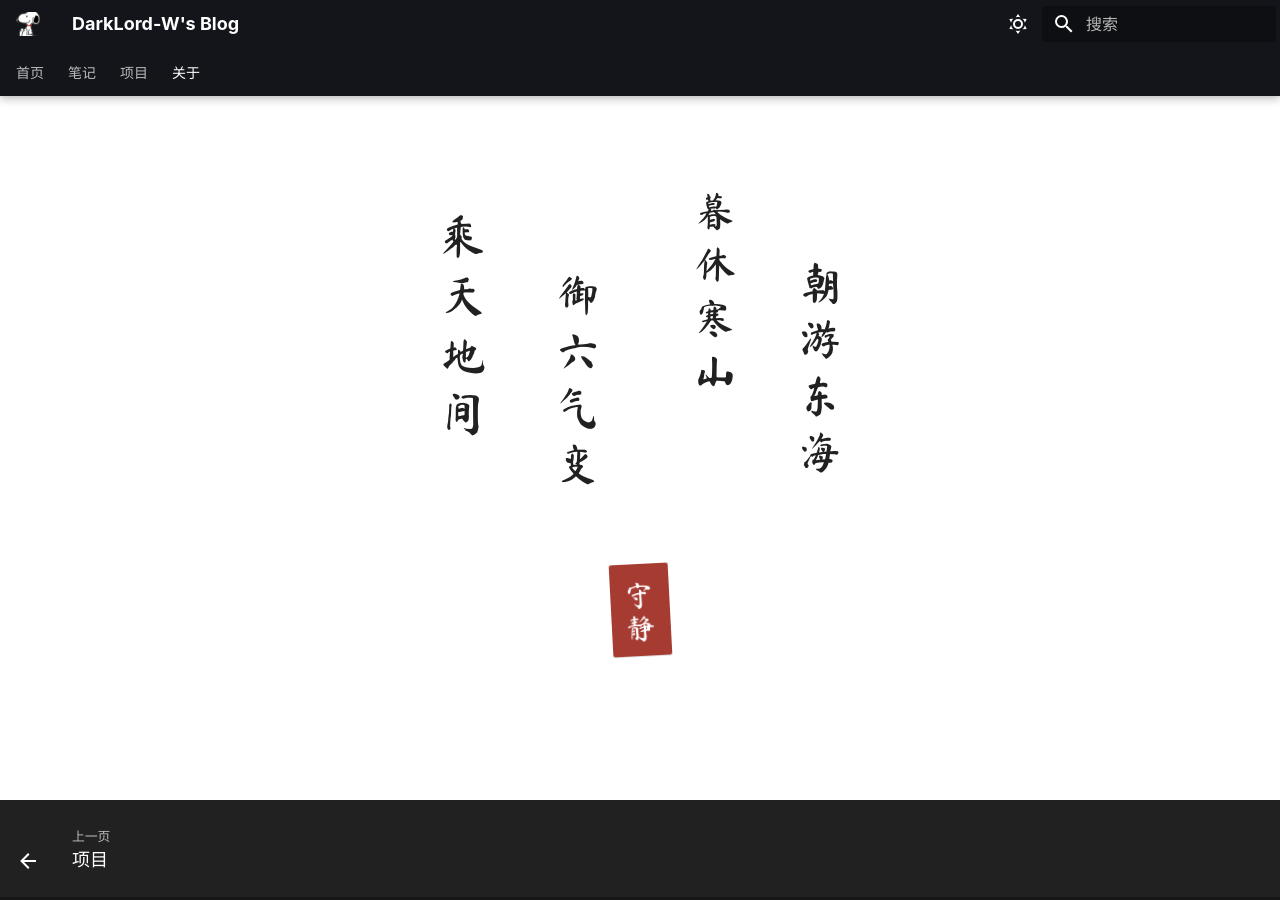
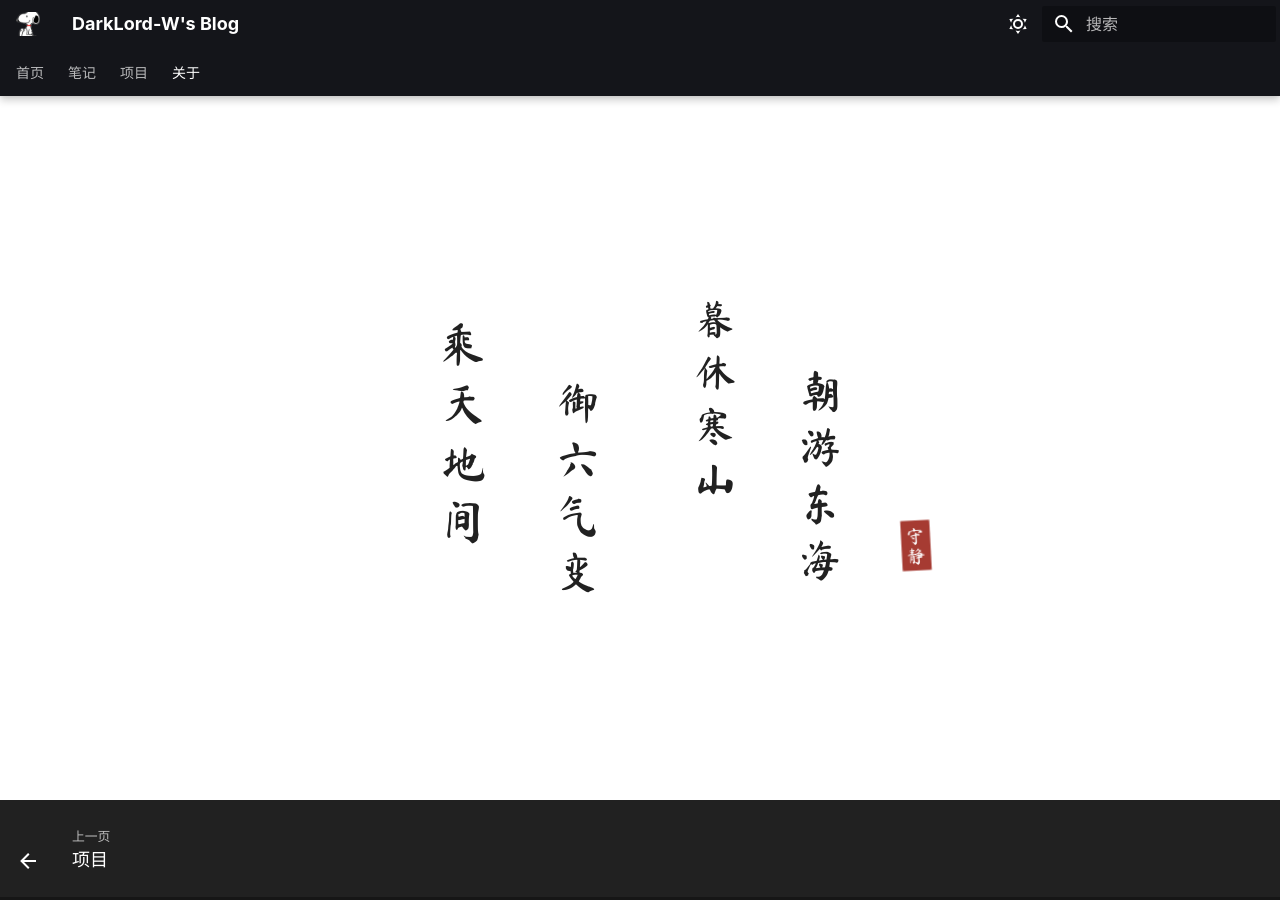
Before and after one commit to DarkLord-W/DarkLord-W.github.io, an MkDocs documentation site: the page built from docs/about/index.md, in a window 1280 px wide and 900 px high. Built offline with MkDocs 1.6.1 and Material for MkDocs 9.7.7, drawn with Linux system fonts in a browser that asks for light colours.

Commit message:
style(about): 印章缩小并挪到诗句右下角
- 印章从 1.45rem 缩到 .92rem，改成绝对定位在诗句右下方（right: -3.2rem / bottom: -.6rem）
- 新增 .poem-wrap 定位容器；给竖排容器 width: max-content，
  否则宽度会塌成 0，印章的 right 基准跑到左边缘
- 窄屏改为 flex 纵向流式，印章回到诗句下方居中

过程中两个坑：
1. 竖排（writing-mode: vertical-rl）元素的 max-content 宽度需要显式给，
   否则父容器算成 0 宽，绝对定位的 right 会以左边缘为基准
2. inline-flex 元素不吃 margin-inline: auto，窄屏想居中必须让父级 flex + align-items: center
3. 另外有一次字符串替换没命中（旧规则里的 border-radius 早前被批量改成 2px，
   匹配串对不上），导致 position: absolute 根本没写进去——后面改用正则整段替换

验证：mkdocs build --strict 通过；1440px 印章在右下、390px 印章居中在诗句下方。

```diff
--- a/docs/about/index.md
+++ b/docs/about/index.md
@@ -5,8 +5,10 @@ hide:
 ---
 
 <div class="poem-hero">
-  <div class="poem" role="img" aria-label="朝游东海，暮休寒山。御六气变，乘天地间。">
-    <span>朝游东海</span><span>暮休寒山</span><span>御六气变</span><span>乘天地间</span>
+  <div class="poem-wrap">
+    <div class="poem" role="img" aria-label="朝游东海，暮休寒山。御六气变，乘天地间。">
+      <span>朝游东海</span><span>暮休寒山</span><span>御六气变</span><span>乘天地间</span>
+    </div>
+    <p class="poem-seal"><span>守</span><span>静</span></p>
   </div>
-  <p class="poem-seal"><span>守</span><span>静</span></p>
 </div>
--- a/docs/stylesheets/extra.css
+++ b/docs/stylesheets/extra.css
@@ -269,11 +269,17 @@
   justify-content: center;
 }
 
+.poem-wrap {
+  position: relative;
+  width: max-content;   /* 不加的话竖排容器宽度会塌成 0，印章的 right 基准就错了 */
+}
+
 .poem {
   /* 竖排、从右往左；四个 <span> 是块级盒子，天然按 block 轴从右到左排列 */
   writing-mode: vertical-rl;
   text-orientation: upright;
   font-family: "Poem Brush", "Kaiti SC", "STKaiti", "KaiTi", serif;
+  width: max-content;
   font-size: 2.2rem;
   letter-spacing: .28em;
   line-height: 2.1;
@@ -299,21 +305,23 @@
 
 /* 落款印章：放在诗句下方，竖排「守静」，白文 */
 .poem-seal {
+  position: absolute;
+  right: -3.2rem;
+  bottom: -.6rem;
   display: inline-flex;
   flex-direction: column;
   align-items: center;
-  gap: .08em;
+  gap: .05em;
   margin: 0;
-  padding: .55em .5em .45em;
+  padding: .36em .3em .28em;
   background: #a63b32;
   border-radius: 2px;
   color: #fff;
   font-family: "Poem Brush", "Poem Serif", serif;
-  font-size: 1.45rem;
+  font-size: .92rem;
   line-height: 1.05;
   letter-spacing: .02em;
   box-shadow: inset 0 0 0 1px rgba(255, 255, 255, .45);
-  box-shadow: 0 1px 0 rgba(0, 0, 0, .12);
   transform: rotate(-3deg);
   animation: seal-in .9s .55s cubic-bezier(.2, .7, .3, 1) both;
 }
@@ -325,9 +333,22 @@
 }
 
 @media screen and (max-width: 44.9375em) {
-  .poem { font-size: 1.7rem; }
+  /* 窄屏：改为纵向流式，印章回到诗句下方居中 */
+  .poem-wrap {
+    width: auto;
+    display: flex;
+    flex-direction: column;
+    align-items: center;
+  }
+  .poem { width: max-content; font-size: 1.7rem; }
   .poem span:nth-child(n) { top: 0; }
-  .poem-seal { font-size: 1.2rem; }
+  .poem-seal {
+    position: static;
+    right: auto;
+    bottom: auto;
+    margin: .9rem 0 0;
+    font-size: .85rem;
+  }
 }
 
 @media (prefers-reduced-motion: reduce) {
```
